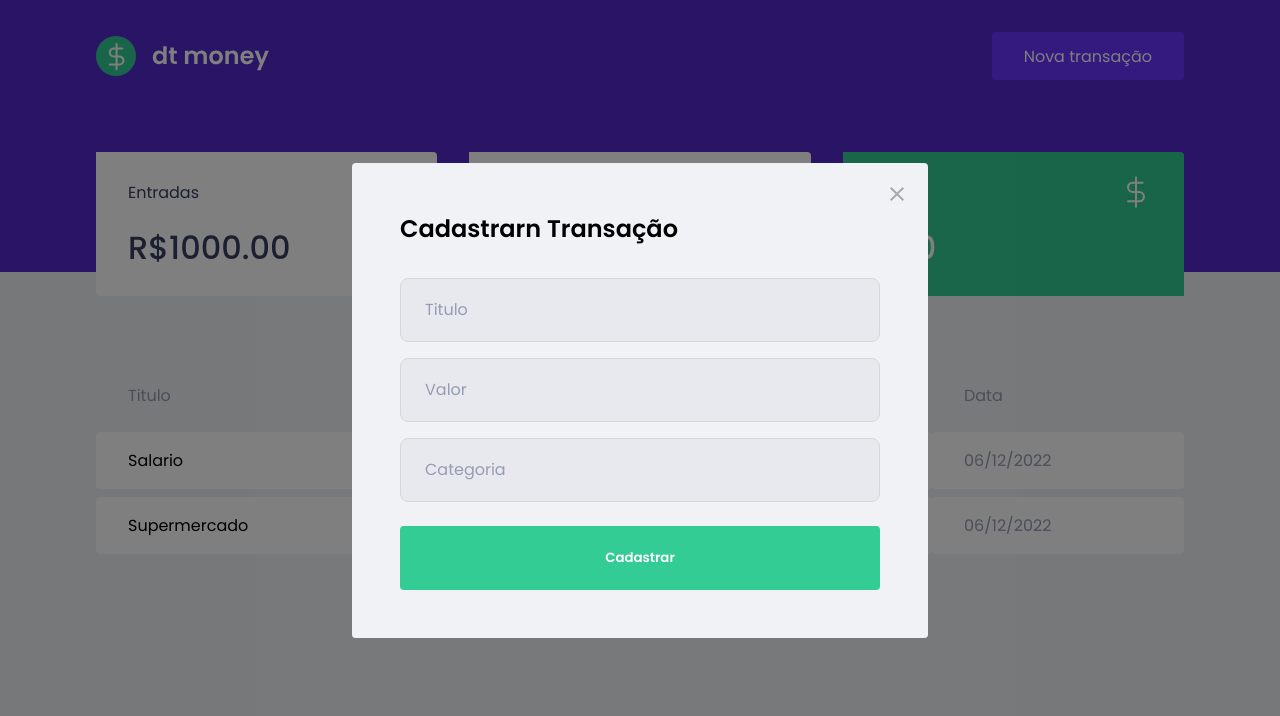
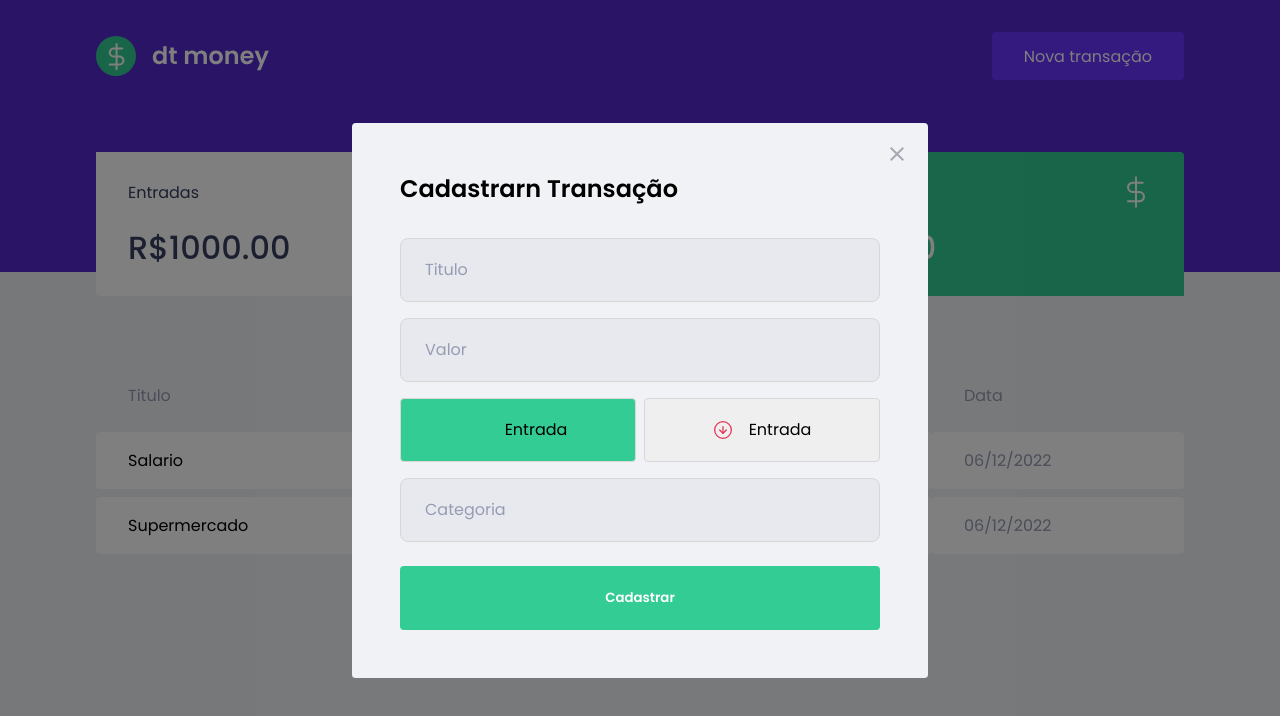
Before and after one commit to vih0/dtMoney, a React (Create React App) app: page / in a window 1280 px wide. Both pictures are taken after a click on the button "Nova transação". Shown: the top 716 px of the page. Built offline with nearby package versions, Linux system fonts and the light colour scheme; no server answers; what miragejs would draw is missing.

Commit message:
add functionality to modal buttons

```diff
--- a/package.json
+++ b/package.json
@@ -5,6 +5,7 @@
   "dependencies": {
     "axios": "^1.2.1",
     "miragejs": "^0.1.46",
+    "polished": "^4.2.2",
     "react": "^18.2.0",
     "react-dom": "^18.2.0",
     "react-modal": "^3.16.1",
--- a/src/components/TransactionModal/index.tsx
+++ b/src/components/TransactionModal/index.tsx
@@ -1,6 +1,9 @@
 import Modal from "react-modal";
-import { Container } from "./styles";
+import { ButtonBox, Container, TypeContaeiner } from "./styles";
 import imageClose from "../../assets/close.svg";
+import incomeImg from "../../assets/income.svg";
+import outcomeImg from "../../assets/outcome.svg";
+import { useState } from "react";
 
 interface NewTransactionModalProps {
   isOpen: boolean;
@@ -11,6 +14,8 @@ export function TransacionModal({
   isOpen,
   onRequestClose,
 }: NewTransactionModalProps) {
+  const [type, setType] = useState("deposit");
+
   return (
     <Modal
       isOpen={isOpen}
@@ -18,17 +23,40 @@ export function TransacionModal({
       overlayClassName="react-modal-overlay"
       className="react-modal-content"
     >
-          <button
-              type="button"
-              onClick={onRequestClose}
-              className="react-modal-close"
-          >
+      <button
+        type="button"
+        onClick={onRequestClose}
+        className="react-modal-close"
+      >
         <img src={imageClose} alt="Close Modal" />
       </button>
       <Container>
         <h2>Cadastrarn Transação</h2>
         <input placeholder="Titulo" />
         <input type="number" placeholder="Valor" />
+        <TypeContaeiner>
+          <ButtonBox
+            type="button"
+            onClick={() => {
+              setType("deposit");
+            }}
+            isActive={type === 'deposit'}
+          >
+            <img src={incomeImg} alt="Icon Entrada" />
+            <span>Entrada</span>
+          </ButtonBox>
+          <ButtonBox
+            type="button"
+            onClick={() => {
+              setType("withdraw");
+            }}
+            isActive={type === 'withdraw'}
+
+          >
+            <img src={outcomeImg} alt="Icon Saida" />
+            <span>Entrada</span>
+          </ButtonBox>
+        </TypeContaeiner>
         <input placeholder="Categoria" />
         <button type="submit">Cadastrar</button>
       </Container>
--- a/src/components/TransactionModal/styles.ts
+++ b/src/components/TransactionModal/styles.ts
@@ -1,5 +1,5 @@
 import styled from "styled-components";
-
+import { darken } from "polished";
 
 export const Container = styled.form`
 h2{
@@ -45,3 +45,46 @@ button[type="submit"]{
 }
 
 `;
+export const TypeContaeiner = styled.div`
+margin: 1rem 0;
+display: grid;
+grid-template-columns: 1fr 1fr;
+gap: 0.5rem;
+
+
+`;
+interface ButtonBoxProps {
+    isActive: boolean;
+}
+export const ButtonBox = styled.button<ButtonBoxProps>`
+
+
+        height: 4rem;
+        border: 1px solid #d7d7d7;
+        border-radius: 0.25rem;
+        background-color: ${(porps)=>porps.isActive ? 'var(--green)':'trasparent'};
+        display: flex;
+        align-items: center;
+        justify-content: center;
+        transition: border-color 0.2s;
+
+
+        &:hover{
+            border-color:${darken(0.2, "#d7d7d7")} ;
+        }
+
+        img{
+            width: 20px;
+            height: 20px;
+        }
+        span{
+            display: block;
+            margin-left: 1rem;
+            font-size: 1rem;
+            color:var(--text-title);
+
+        }
+
+
+
+`;
```
Also changed, not shown: 1 other file (tests, documents, lock files or other folders).
